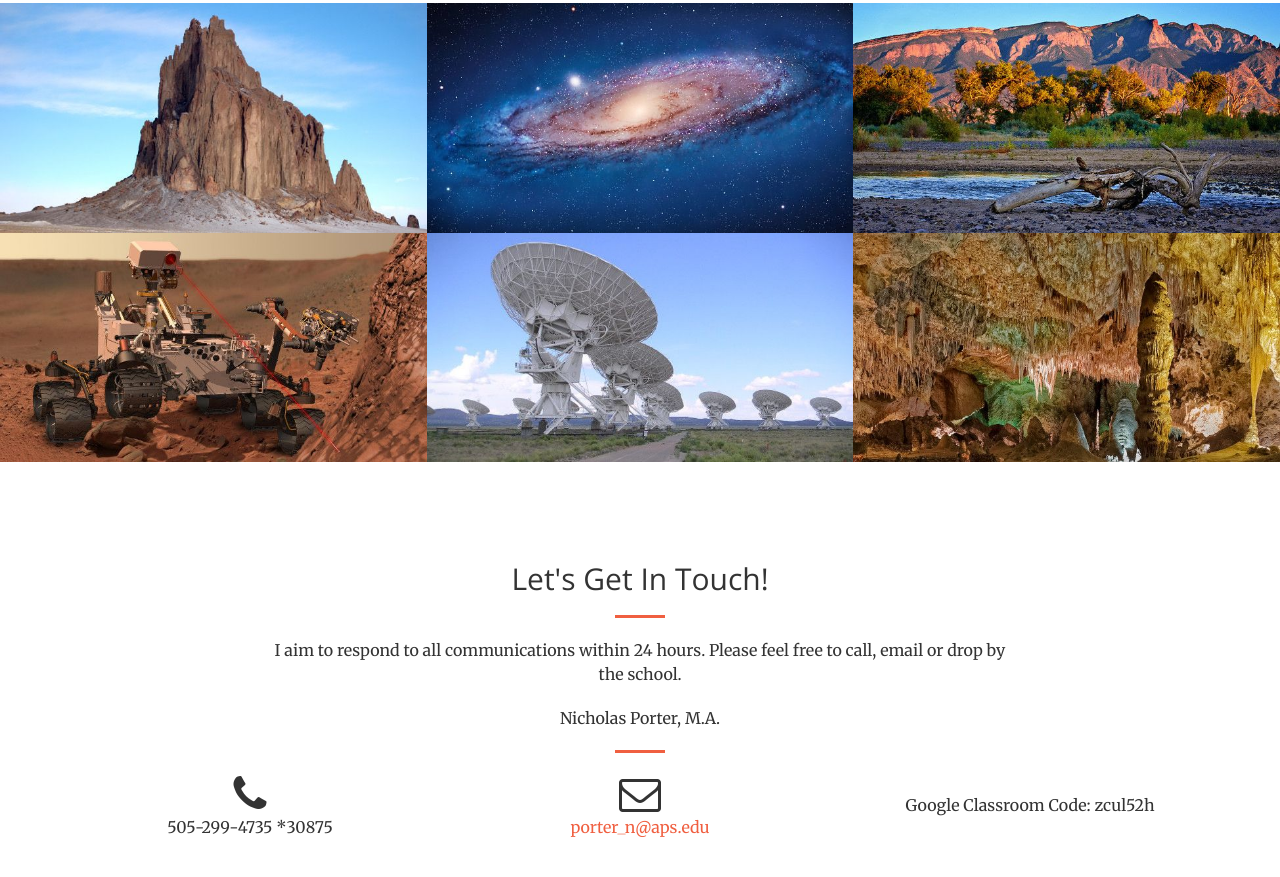
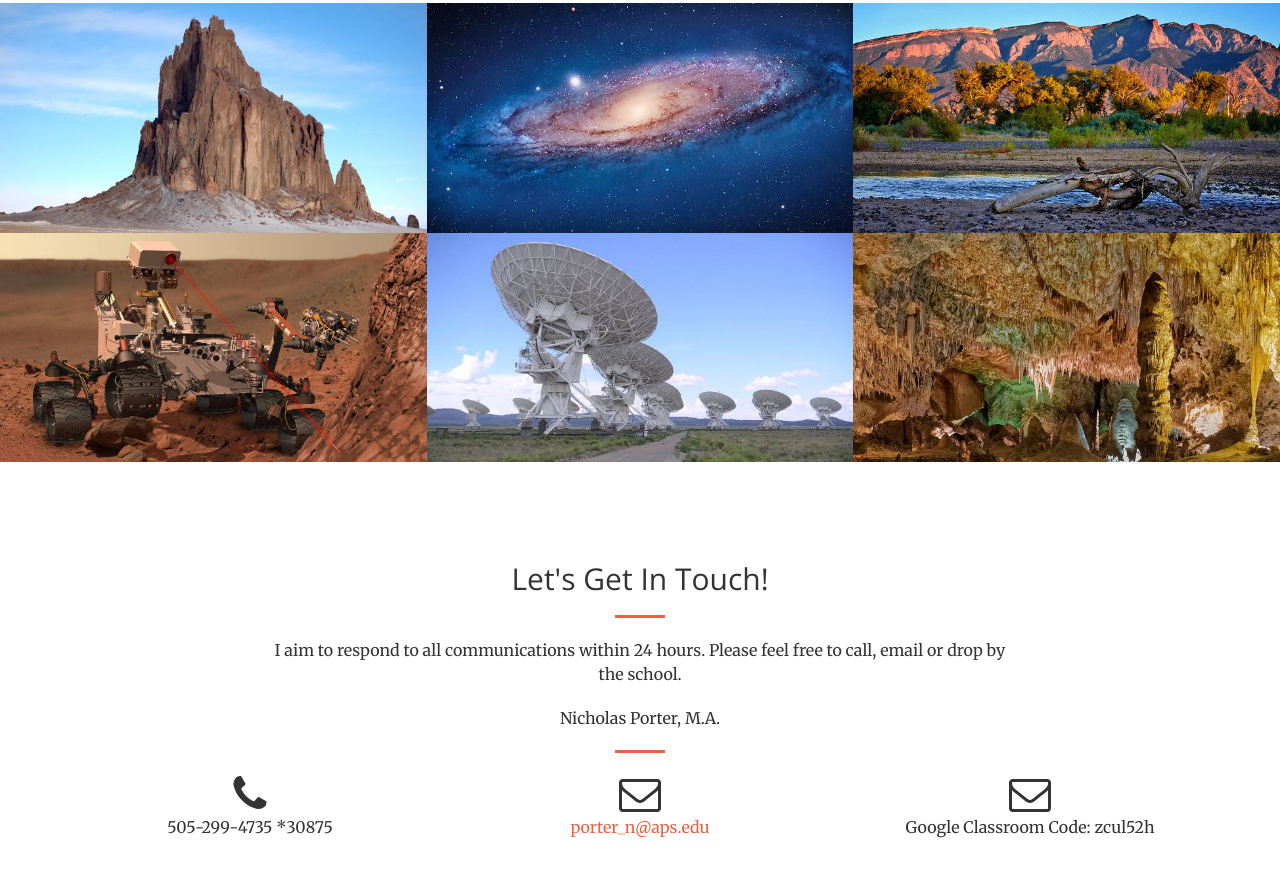
Before and after one commit to mms-earth-science/class, a website: page index.html in a window 1280 px wide. Shown: the part 2261-3138 px from the top of the page. Drawn offline with nearby package versions, Linux system fonts and the light colour scheme.

Commit message:
Update index.html

```diff
--- a/index.html
+++ b/index.html
@@ -258,7 +258,7 @@
                     <p><a href="mailto:porter_n@aps.edu">porter_n@aps.edu</a></p>
                 </div>
                 <div class="col-lg-4 text-center">
-                    <i class="fa fa-users-o fa-3x sr-contact"></i>
+                    <i class="fa fa-envelope-o fa-3x sr-contact"></i>
                     <p>Google Classroom Code: zcul52h</p>
                 </div>
               </div>
```
